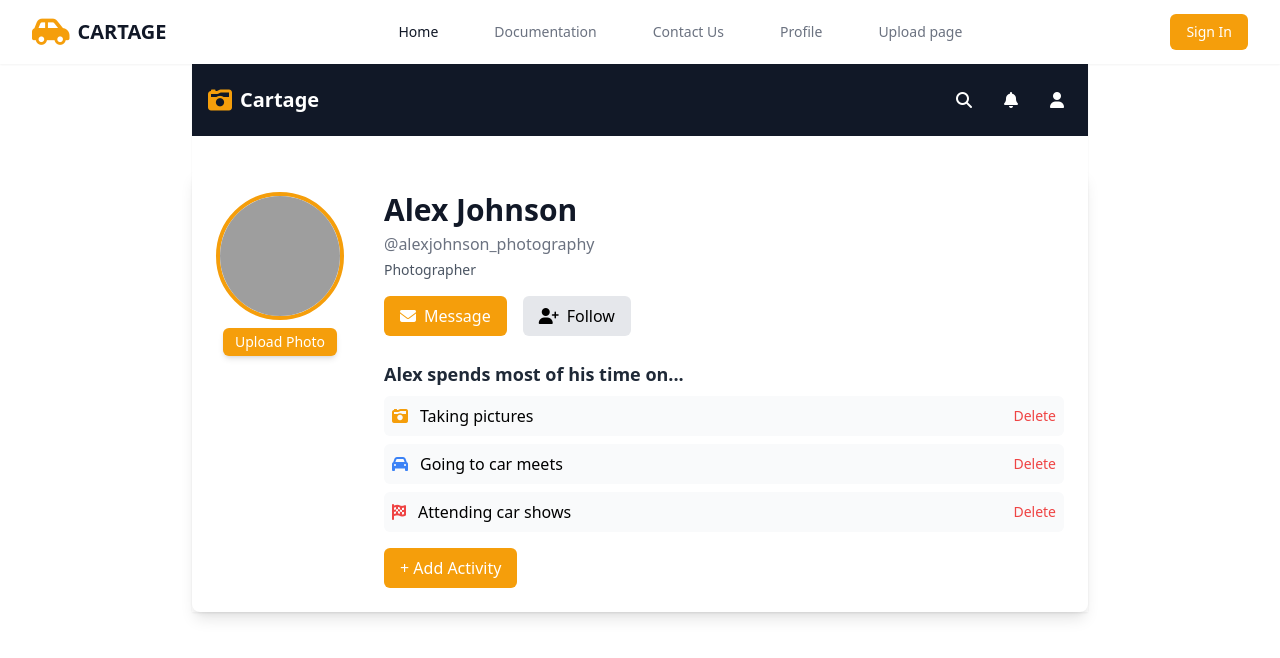
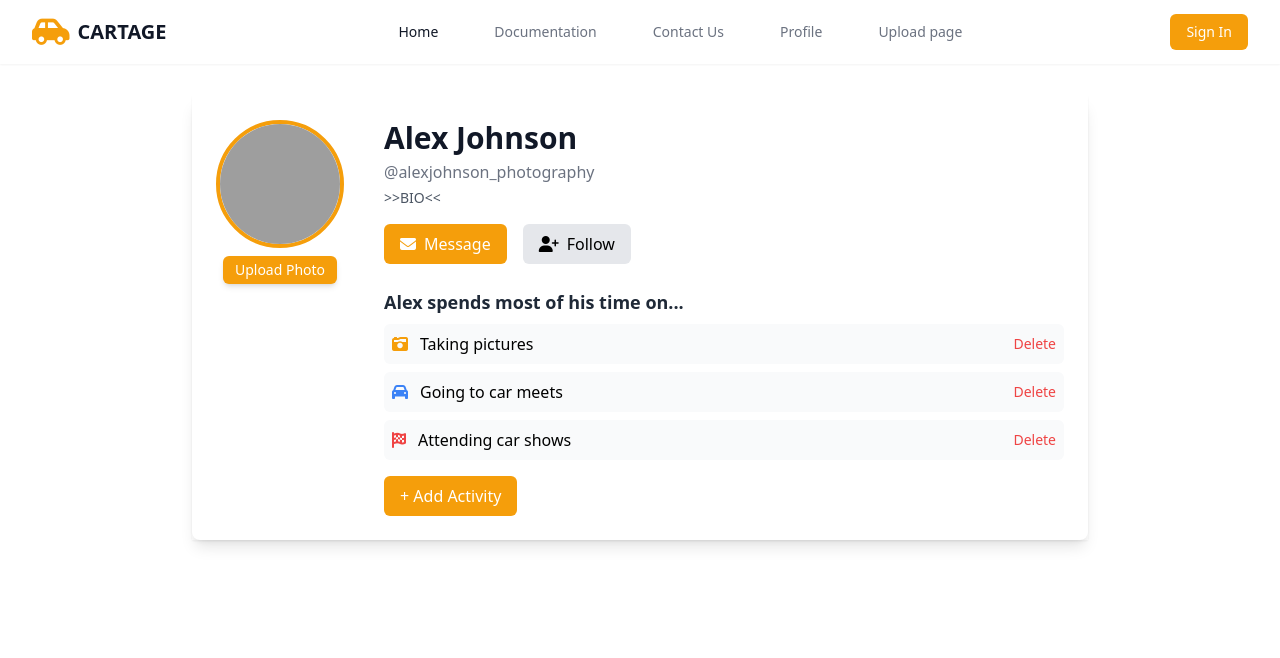
Before and after one commit to Tvick22/Cartage, a Jekyll site: the page built from profile.md, in a window 1280 px wide. Shown: the top 658 px of the page. Built offline with Jekyll 4.4.1, drawn with Linux system fonts in a browser that asks for light colours; nearby versions of some CDN libraries; grey boxes are pictures that could not be loaded.

Commit message:
profile header+bio

```diff
--- a/profile.md
+++ b/profile.md
@@ -64,26 +64,6 @@ menu: nav/mainHeader.html
 </head>
 <body class="bg-gray-100 font-sans">
     <div class="max-w-4xl mx-auto bg-white shadow-sm">
-        <!-- Header -->
-        <header class="bg-gray-900 text-white p-4">
-            <div class="flex justify-between items-center">
-                <div class="flex items-center space-x-2">
-                    <i class="fas fa-camera-retro text-2xl text-amber-500"></i>
-                    <h1 class="text-xl font-bold">Cartage</h1>
-                </div>
-                <div class="flex items-center space-x-4">
-                    <button class="p-2 rounded-full hover:bg-gray-700">
-                        <i class="fas fa-search"></i>
-                    </button>
-                    <button class="p-2 rounded-full hover:bg-gray-700">
-                        <i class="fas fa-bell"></i>
-                    </button>
-                    <button class="p-2 rounded-full hover:bg-gray-700">
-                        <i class="fas fa-user"></i>
-                    </button>
-                </div>
-            </div>
-        </header>
 
 <!-- Profile Section -->
 <div class="p-6 bg-white rounded-lg shadow-lg max-w-5xl mx-auto mt-8">
@@ -106,7 +86,7 @@ menu: nav/mainHeader.html
             <div class="flex flex-col space-y-1 mb-4">
                 <h2 class="text-3xl font-bold text-gray-900">Alex Johnson</h2>
                 <p class="text-gray-500">@alexjohnson_photography</p>
-                <span class="text-sm text-gray-600 font-medium">Photographer</span>
+                <span class="text-sm text-gray-600 font-medium">>>BIO<<</span>
             </div>
 
             <div class="flex space-x-4 mb-6">
```
